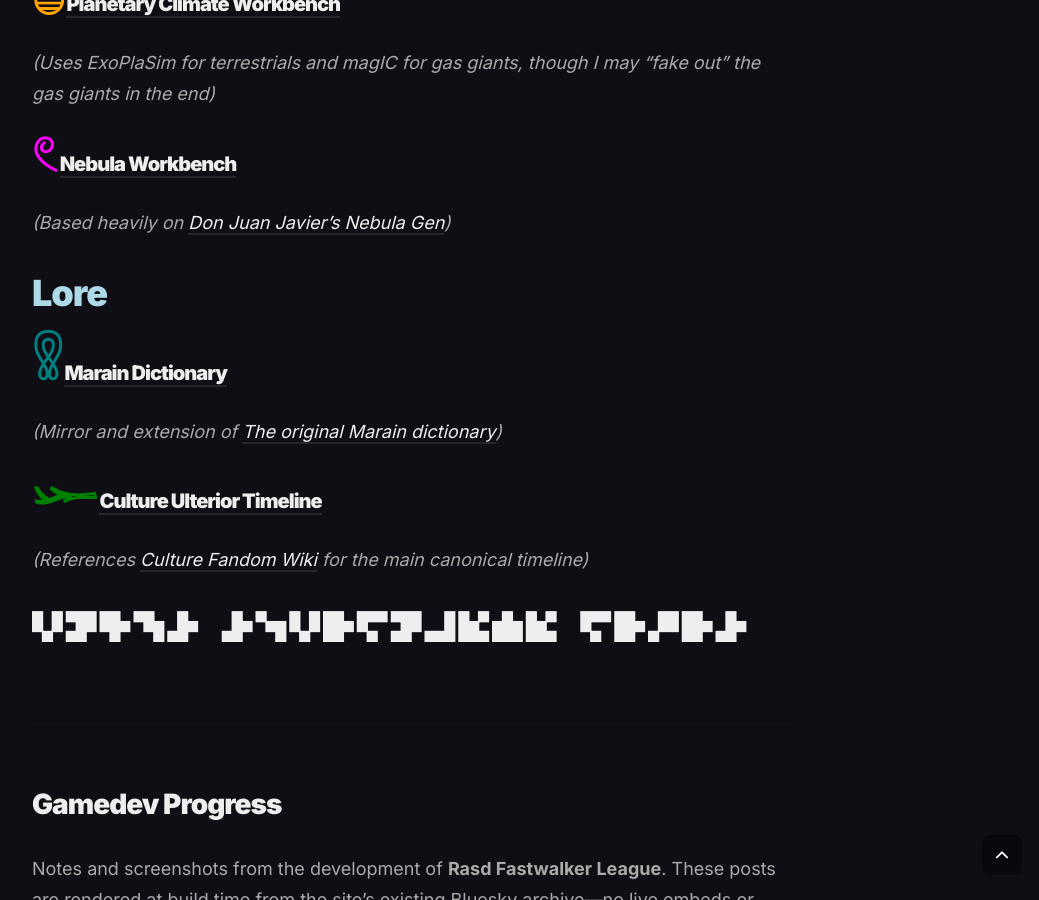
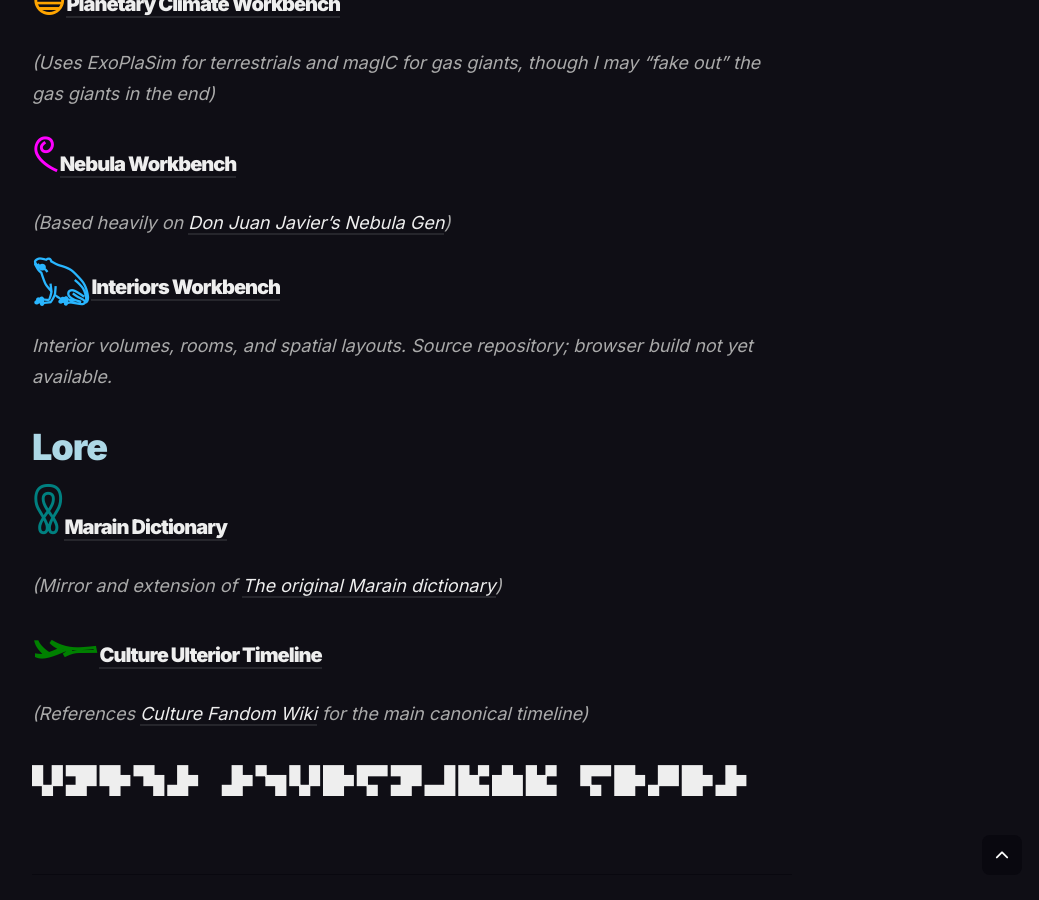
Before and after one commit to KO0I/KO0I.github.io, a Jekyll site: the page built from tools.md, in a window 1280 px wide and 900 px high, scrolled down 1548 px. Shown: the whole window, without its empty margins (228-1267 px from the left). Built offline with Jekyll 4.4.1, drawn with Linux system fonts in a browser that asks for light colours.

Commit message:
Add Interiors Workbench Git submodule and Game page link

```diff
--- a/tools.md
+++ b/tools.md
@@ -36,6 +36,10 @@
 #### <font color="magenta" size=14>𓏲</font> [Nebula Workbench](/tools/rfl-nebula-workbench/dist)
 
 *(Based heavily on [Don Juan Javier's Nebula Gen](https://donjuanjavier.itch.io/nebula-gen))*
+
+#### <span style="color: #29B6FF; font-size: 1.9em; line-height: 0.8; vertical-align: -0.08em;" aria-hidden="true">𓆏</span> [Interiors Workbench](https://github.com/KO0I/rfl-interiors-workbench)
+
+*Interior volumes, rooms, and spatial layouts. Source repository; browser build not yet available.*
 
 #  <font color="lightblue">Lore</font>
 
```
Also changed, not shown: .gitmodules.
